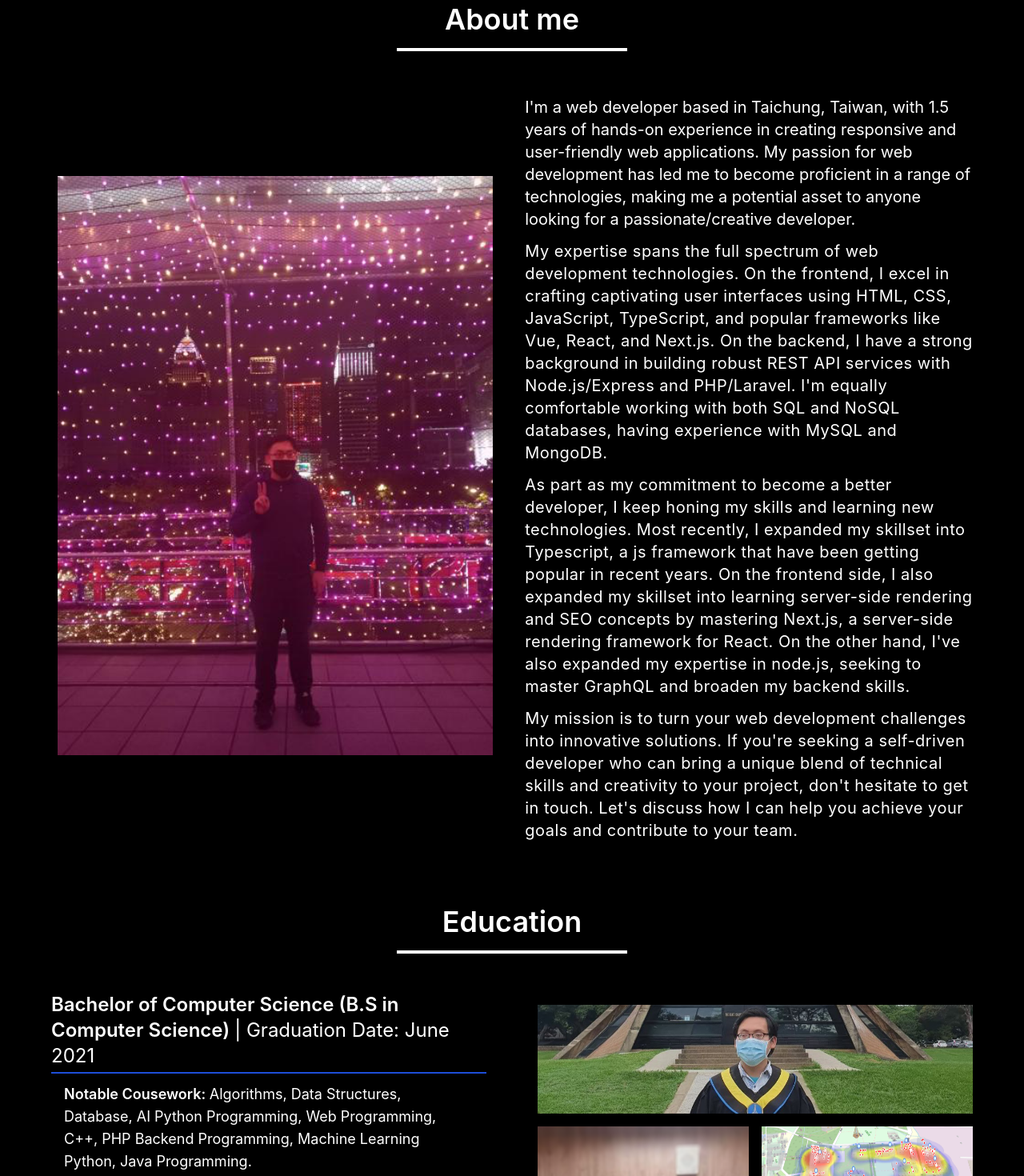
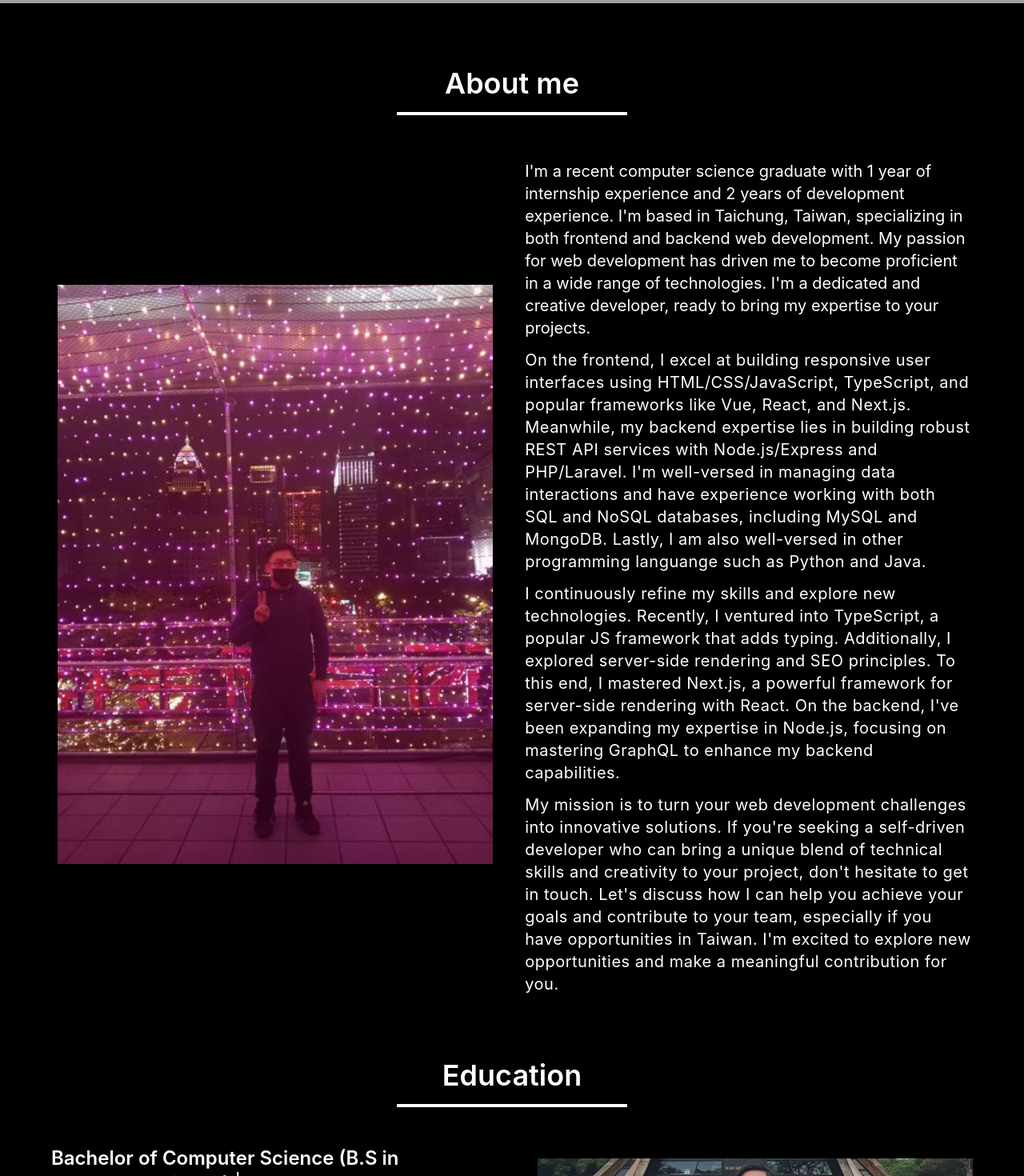
Before and after one commit to WryanCartie/WryanCartie.github.io, a Vue app: page / in a window 1280 px wide. Shown: the part 860-2330 px from the top of the page at 80% size. Built offline with nearby package versions, Linux system fonts and the light colour scheme; grey boxes are pictures that could not be loaded; what @animxyz/vue3 would draw is missing.

Commit message:
Finish the details.

```diff
--- a/src/App.vue
+++ b/src/App.vue
@@ -260,12 +260,13 @@ const changeProject = (value) => {
                         >responsive and user-friendly
                       </span>
                       web applications using cutting-edge technologies. I am
-                      passionate about delivering web application that meet your
+                      passionate about delivering tailored web application that meet your
                       unique goals and objectives,
                       <span class="font-bold text-blue-200 dark:text-blue-500"
                         >no matter how difficult or complex your requirements
                         are.</span
                       >
+                      Learn more about me to see my work in action.
                     </p>
 
                     <a
@@ -309,41 +310,16 @@ const changeProject = (value) => {
 
               <div class="flex flex-col space-y-3">
                 <p class="mt-2 mx-auto max-w-sm sm:max-w-lg md:max-w-xl leading-9 trackiong-wide lg:text-xl">
-                  I'm a web developer based in Taichung, Taiwan, with 1.5 years
-                  of hands-on experience in creating responsive and
-                  user-friendly web applications. My passion for web development
-                  has led me to become proficient in a range of technologies,
-                  making me a potential asset to anyone looking for a
-                  passionate/creative developer.
+                  I'm a recent computer science graduate with 1 year of internship experience and 2 years of development experience. I'm based in Taichung, Taiwan, specializing in both frontend and backend web development. My passion for web development has driven me to become proficient in a wide range of technologies. I'm a dedicated and creative developer, ready to bring my expertise to your projects.
                 </p>
                 <p class="mt-2 mx-auto max-w-sm sm:max-w-lg md:max-w-xl leading-9 tracking-wide lg:text-xl">
-                  My expertise spans the full spectrum of web development
-                  technologies. On the frontend, I excel in crafting captivating
-                  user interfaces using HTML, CSS, JavaScript, TypeScript, and
-                  popular frameworks like Vue, React, and Next.js. On the
-                  backend, I have a strong background in building robust REST
-                  API services with Node.js/Express and PHP/Laravel. I'm equally
-                  comfortable working with both SQL and NoSQL databases, having
-                  experience with MySQL and MongoDB.
+                 On the frontend, I excel at building responsive user interfaces using HTML/CSS/JavaScript, TypeScript, and popular frameworks like Vue, React, and Next.js. Meanwhile, my backend expertise lies in building robust REST API services with Node.js/Express and PHP/Laravel. I'm well-versed in managing data interactions and have experience working with both SQL and NoSQL databases, including MySQL and MongoDB. Lastly, I am also well-versed in other programming languange such as Python and Java.
                 </p>
                 <p class="mt-2 mx-auto max-w-sm sm:max-w-lg md:max-w-xl tracking-wide leading-9 lg:text-xl">
-                  As part as my commitment to become a better developer, I keep
-                  honing my skills and learning new technologies. Most recently,
-                  I expanded my skillset into Typescript, a js framework that
-                  have been getting popular in recent years. On the frontend
-                  side, I also expanded my skillset into learning server-side
-                  rendering and SEO concepts by mastering Next.js, a server-side
-                  rendering framework for React. On the other hand, I've also
-                  expanded my expertise in node.js, seeking to master GraphQL
-                  and broaden my backend skills.
+                I continuously refine my skills and explore new technologies. Recently, I ventured into TypeScript, a popular JS framework that adds typing. Additionally, I explored server-side rendering and SEO principles. To this end, I mastered Next.js, a powerful framework for server-side rendering with React. On the backend, I've been expanding my expertise in Node.js, focusing on mastering GraphQL to enhance my backend capabilities.
                 </p>
                 <p class="mt-2 mx-auto max-w-sm sm:max-w-lg md:max-w-xl tracking-wide leading-9 lg:text-xl">
-                  My mission is to turn your web development challenges into
-                  innovative solutions. If you're seeking a self-driven
-                  developer who can bring a unique blend of technical skills and
-                  creativity to your project, don't hesitate to get in touch.
-                  Let's discuss how I can help you achieve your goals and
-                  contribute to your team.
+                  My mission is to turn your web development challenges into innovative solutions. If you're seeking a self-driven developer who can bring a unique blend of technical skills and creativity to your project, don't hesitate to get in touch. Let's discuss how I can help you achieve your goals and contribute to your team, especially if you have opportunities in Taiwan. I'm excited to explore new opportunities and make a meaningful contribution for you.
                 </p>
               </div>
             </div>
@@ -364,7 +340,7 @@ const changeProject = (value) => {
                   <h1 class="text-2xl font-semibold">
                     Bachelor of Computer Science (B.S in Computer Science)
                     <span class="font-normal"
-                      >| Graduation Date: June 2021</span
+                      >| Graduation Date: June 2023</span
                     >
                   </h1>
                   <div class="my-1 border-b-2 border-blue-500 dark:border-blue-700"></div>
@@ -782,7 +758,7 @@ const changeProject = (value) => {
                   ></div>
                   <div class="p-6 px-8 text-left flex flex-col space-y-2">
                     <h1 class="text-2xl">Hosting Inside LTD</h1>
-                    <h1 class="text-xl">Fullstack Web Developer</h1>
+                    <h1 class="text-xl">Fullstack Web Developer (Internship)</h1>
                     <p class="text-xl">Xitun District, Taichung City, Taiwan</p>
                     <ul class="list-disc">
                       <li class="leading-8 text-sm max-w-lg">
@@ -821,14 +797,14 @@ const changeProject = (value) => {
                     2
                   </div>
                   <h1 class="text-center font-semibold text-2xl">
-                    February 2022 - Present
+                    February 2022 - August 2022
                   </h1>
                   <div
-                    class=" border-b-4 w-2/3 mx-auto mb-6 my-2 border-b-blue-400 border-b-blue-700"
+                    class=" border-b-4 w-2/3 mx-auto mb-6 my-2 border-b-blue-400 dark:border-b-blue-700"
                   ></div>
                   <div class="p-6 px-8 text-left flex flex-col space-y-2">
                     <h1 class="text-2xl">Bluente</h1>
-                    <h1 class="text-xl">Frontend Web Developer</h1>
+                    <h1 class="text-xl">Frontend Web Developer (Internship)</h1>
                     <h3 class="text-xl">Remote</h3>
                     <ul class="list-disc leading-8 text-sm">
                       <li>
```
